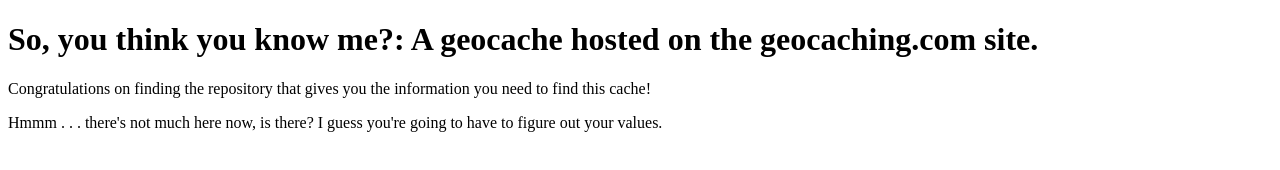
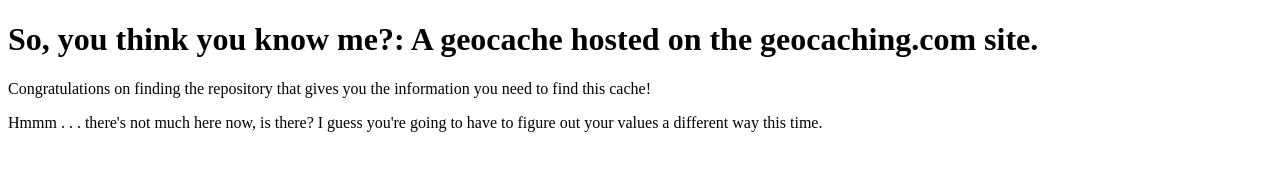
Before and after one commit to vegantriathlete/GC92JEZ, a plain HTML site: page index.html in a window 1280 px wide. Drawn offline with Linux system fonts and the light colour scheme.

Commit message:
You must look at the commits!
Figure out how to show all the commits (I promise, it's not too hard). Then look through all of them to see the different versions of this page. This one was necessary because I had forgotten to finish the sentence!

```diff
--- a/index.html
+++ b/index.html
@@ -6,6 +6,6 @@
 <body>
   <h1>So, you think you know me?: A geocache hosted on the geocaching.com site.</h1>
   <p>Congratulations on finding the repository that gives you the information you need to find this cache!</p>
-  <p>Hmmm . . . there's not much here now, is there? I guess you're going to have to figure out your values.</p>
+  <p>Hmmm . . . there's not much here now, is there? I guess you're going to have to figure out your values a different way this time.</p>
 </body>
 </html>
```
